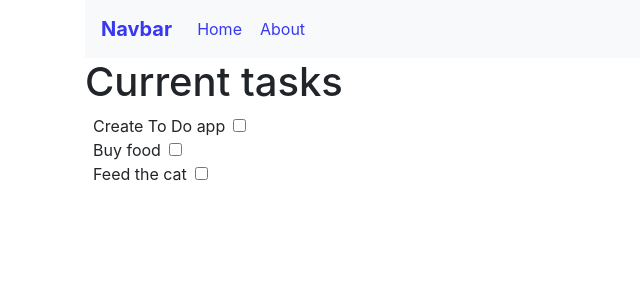
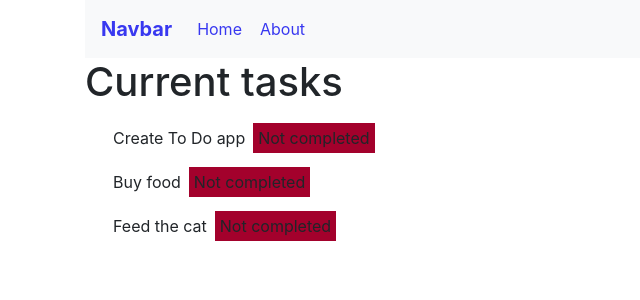
Before and after one commit to MartinKamenov/React-ToDoApp, a React (Create React App) app: page / in a window 1280 px wide. Shown: the top 300 px of the page, without its empty margins (0-640 px from the left). Built offline with nearby package versions, Linux system fonts and the light colour scheme.

Commit message:
Added status to todos

```diff
--- /dev/null
+++ b/src/components/todos/css/todos.css
@@ -0,0 +1,20 @@
+.completed {
+    background-color: #26a86b;
+    padding: 5px;
+    cursor:default;
+}
+
+.incompleted {
+    background-color: #a3012c;
+    padding: 5px;
+    cursor:default;
+}
+
+.todo {
+    margin: 20px;
+}
+
+.status_changer:hover {
+    border-bottom: 1px solid red;
+    cursor:pointer;
+}
--- a/src/components/todos/todo.jsx
+++ b/src/components/todos/todo.jsx
@@ -3,11 +3,11 @@ import React, { Component } from 'react';
 const Todo = (props) => {
     console.log(props);
     return (
-        <div>
-            <span className='m-2'>
+        <div className='todo'>
+            <span className='m-2 status_changer' onClick={() => props.onChange(props.id)}>
                 {props.todo.name}
             </span>
-            <input type='checkbox' onClick={() => props.onChange(props.id)}></input>
+            {props.children}
         </div>
      );
 }
--- a/src/components/todos/todos.jsx
+++ b/src/components/todos/todos.jsx
@@ -1,5 +1,6 @@
 import React, { Component } from 'react';
 import Todo from './todo';
+import './css/todos.css'
 
 class ToDos extends Component {
     state = {
@@ -8,6 +9,16 @@ class ToDos extends Component {
             { name: 'Buy food', completed: false },
             { name: 'Feed the cat', completed: false }
         ]
+    }
+
+    showStatusOfTodo(id) {
+        const completed = this.state.todos[id].completed;
+        console.log('here');
+        if(completed) {
+            return <span className='completed'>Completed</span>;
+        } else {
+            return <span className='incompleted'>Not completed</span>;
+        }
     }
 
     handleChange = (id) => {
@@ -22,7 +33,8 @@ class ToDos extends Component {
             <div>
                 <h1>Current tasks</h1>
                 {this.state.todos.map((t, i) =>
-                    <Todo key={i} todo={t} id={i} onChange={this.handleChange}/>
+                    <Todo key={i} todo={t} id={i} onChange={this.handleChange}
+                    children={this.showStatusOfTodo(i)}/>
                 )}
             </div>
         );
```
